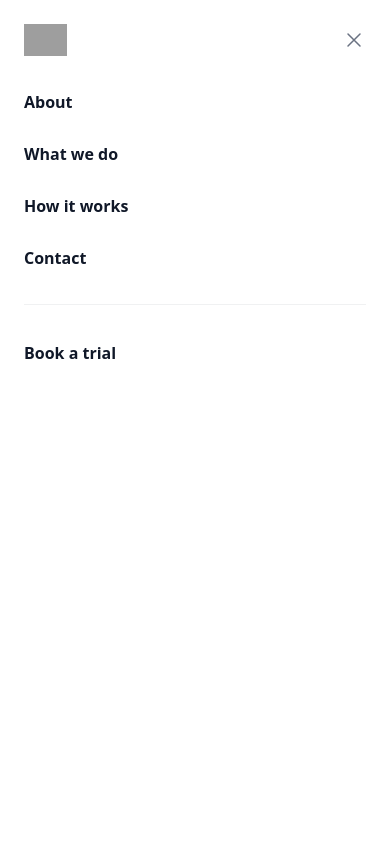
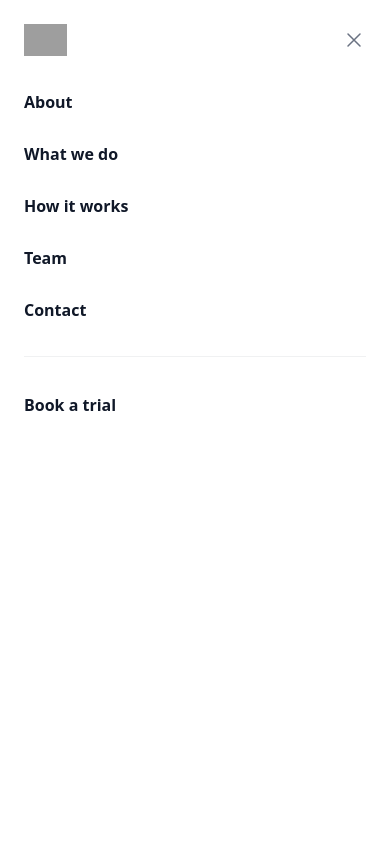
Before and after one commit to Sameem-baba/locke, a Next.js app: page / in a window 390 px wide. Both pictures are taken after a click on the button "Open main menu". Shown: the top 844 px of the page. Built offline with nearby package versions, Linux system fonts and the light colour scheme; grey boxes are pictures that could not be loaded.

Commit message:
Team link added for mobile

```diff
--- a/components/Header.tsx
+++ b/components/Header.tsx
@@ -98,7 +98,9 @@ export default function Header() {
                                 <Link href="/about" className="-mx-3 block rounded-lg px-3 py-2 text-base/7 font-semibold text-gray-900 hover:bg-gray-50">About</Link>
                                 <Link href="/whatwedo" className="-mx-3 block rounded-lg px-3 py-2 text-base/7 font-semibold text-gray-900 hover:bg-gray-50">What we do</Link>
                                 <Link href="/howitworks" className="-mx-3 block rounded-lg px-3 py-2 text-base/7 font-semibold text-gray-900 hover:bg-gray-50">How it works</Link>
+                                <Link href="/team" className="-mx-3 block rounded-lg px-3 py-2 text-base/7 font-semibold text-gray-900 hover:bg-gray-50">Team</Link>
                                 <Link href="/contact" className="-mx-3 block rounded-lg px-3 py-2 text-base/7 font-semibold text-gray-900 hover:bg-gray-50">Contact</Link>
+
                             </div>
                             <div className="py-6">
                                 <Link href="/bookatrial" className="-mx-3 block rounded-lg px-3 py-2.5 text-base/7 font-semibold text-gray-900 hover:bg-gray-50">Book a trial</Link>
```
